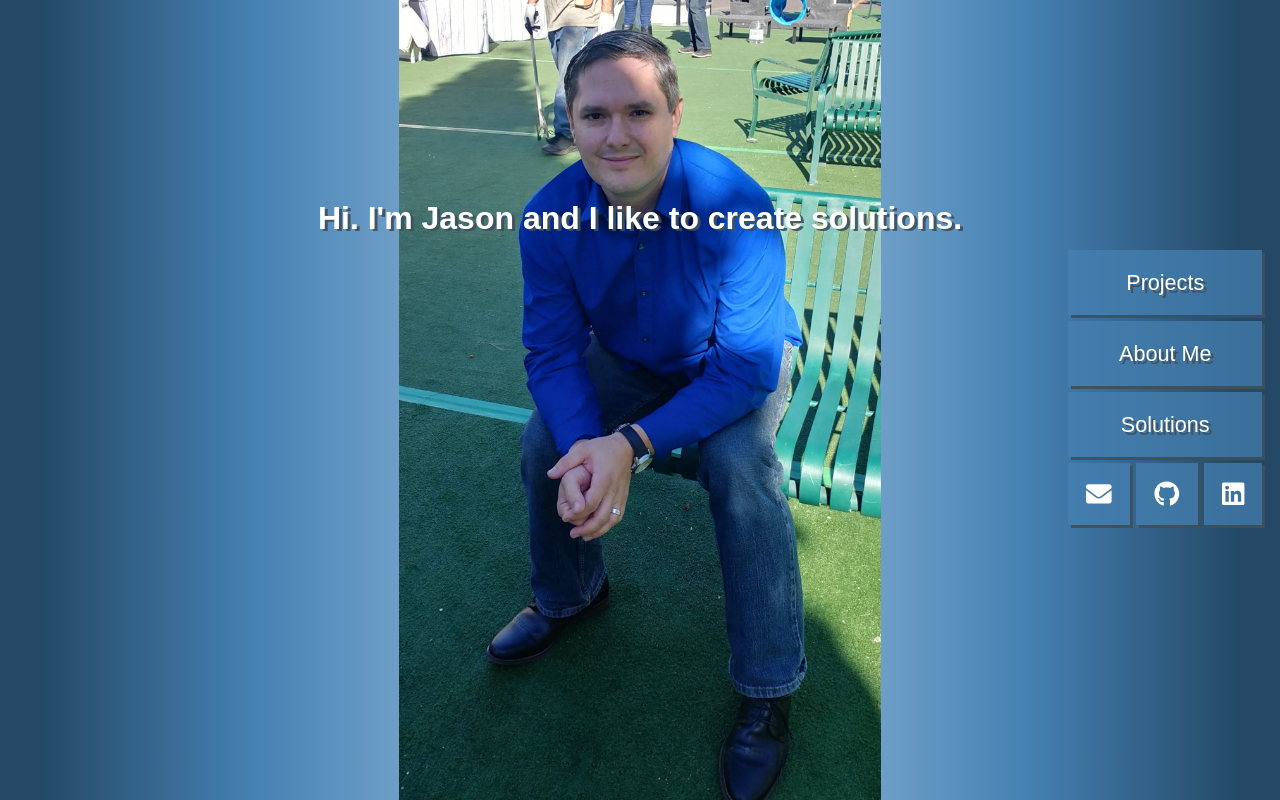
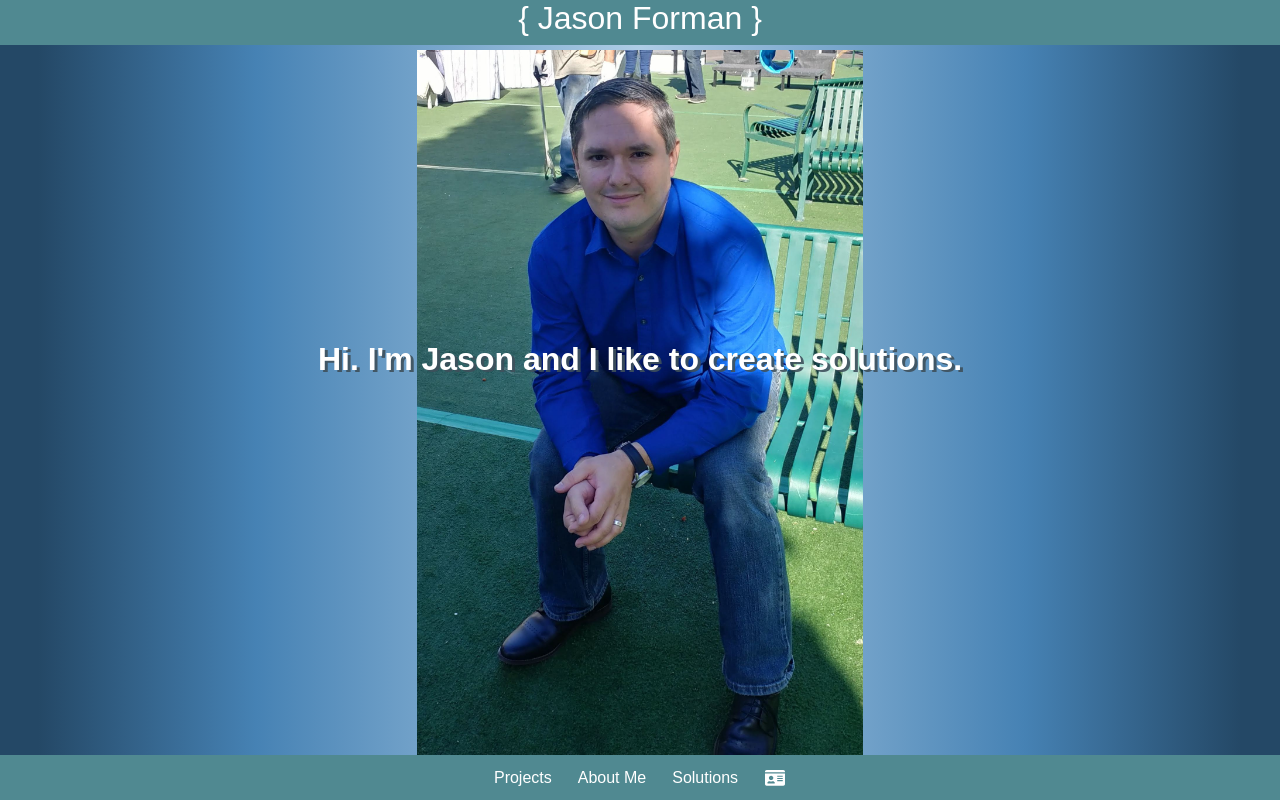
Before and after one commit to JRForman/portfolio2.0, a React (Create React App) app: page / in a window 1280 px wide. Built offline with nearby package versions, Linux system fonts and the light colour scheme.

Commit message:
Changed Landing box to match rest of site.

```diff
--- a/src/App.js
+++ b/src/App.js
@@ -14,7 +14,17 @@ class App extends Component {
 		return (
 			<div className={classes.App}>
 				<Switch>
-					<Route path='/' exact component={LandingBox} />
+					<Route
+						path='/'
+						exact
+						render={props => (
+							<>
+								<Headline />
+								<NavBar />
+								<LandingBox />
+							</>
+						)}
+					/>
 					<Route
 						path='/Projects'
 						render={props => (
--- a/src/components/LandingBox/LandingBox.js
+++ b/src/components/LandingBox/LandingBox.js
@@ -46,7 +46,7 @@ class LandingBox extends Component {
 				<div className={classes.LandingBox}>
 					<img src={background} alt={'me'} />
 					<h1 className={classes.welcomeMessage}>Hi. I'm Jason and I like to create solutions.</h1>
-					<div className={classes.linkContainer}>
+					{/* <div className={classes.linkContainer}>
 						<NavItem link='/Projects' exact>
 							Projects
 						</NavItem>
@@ -90,7 +90,7 @@ class LandingBox extends Component {
 								/>
 							</a>
 						</div>
-					</div>
+					</div> */}
 				</div>
 			);
 		}
--- a/src/components/LandingBox/LandingBox.module.css
+++ b/src/components/LandingBox/LandingBox.module.css
@@ -9,7 +9,8 @@
 		rgba(70, 130, 180, 1) 80%,
 		rgb(36, 72, 102) 97%
 	);
-	z-index: 100;
+
+	/* z-index: 100; */
 	position: absolute;
 	top: 0;
 	left: 0;
@@ -18,25 +19,28 @@
 }
 
 .LandingBox img {
-	height: 100%;
+	/* height: 100vh; */
+	height: calc(var(--vh, 1vh) * 100 - 60px);
 	width: auto;
-	/* display: block; */
-	object-fit: cover;
+	/* object-fit: cover; */
 	position: absolute;
 	max-width: 100vw;
 	margin: auto;
 	left: 0;
 	right: 0;
-	top: 0;
-	z-index: -1;
+	top: 50px;
+	z-index: 1;
 }
 .welcomeMessage {
-	margin: auto;
-	text-align: left;
+	/* margin: auto; */
+	/* text-align: left; */
 	font-size: 2em;
-	padding: 25vh 10px 10px 50px;
+	/* padding: 28vh 10px 10px 50px; */
+	width:80vw;
 	position: relative;
-	z-index: 100;
+	left: 20vw;
+	top: 40vh;
+	z-index: 1;
 	color: white;
 	text-shadow: 3px 2px rgba(62, 80, 91, 0.9);
 }
@@ -108,6 +112,7 @@
 	}
 	.welcomeMessage {
 		text-align: center;
-		padding: 25vh 10px 10px 10px;
+		/* padding: 40vh 10px 10px 10px; */
+		left:10vw;
 	}
 }
```
